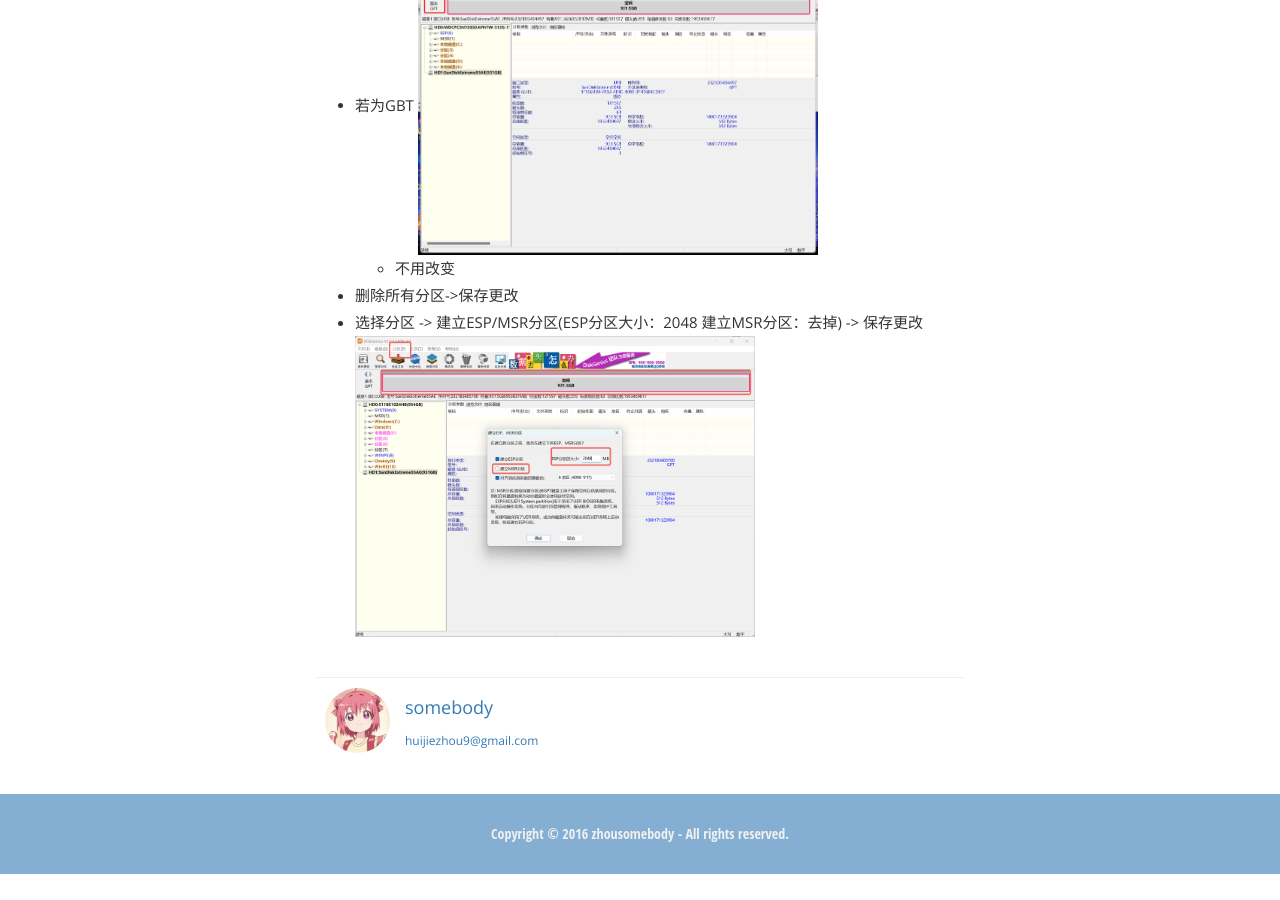
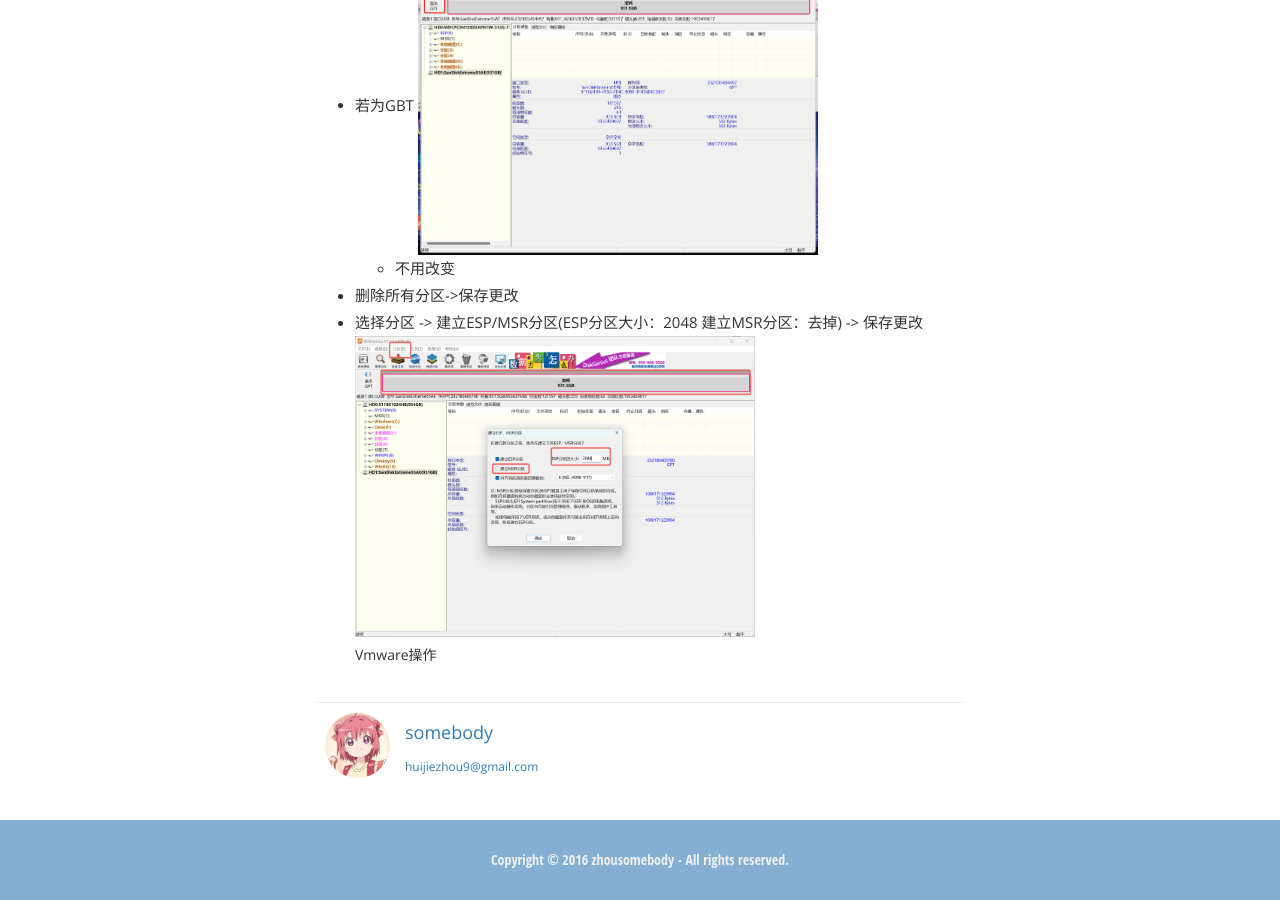
Before and after one commit to zhousomebody/zhousomebody.github.io, a Jekyll site: the page built from _posts/2024-01-15-Ubuntu-install.md, in a window 1280 px wide and 900 px high, scrolled down 1274 px. Built offline with Jekyll 4.4.1, drawn with Linux system fonts in a browser that asks for light colours; Markdown is read by kramdown in place of the engine named in the settings; before the commit the page ends 2148 px from its top, so only the background shows below that.

Commit message:
Update 2024-01-15-Ubuntu-install.md

```diff
--- a/_posts/2024-01-15-Ubuntu-install.md
+++ b/_posts/2024-01-15-Ubuntu-install.md
@@ -25,3 +25,4 @@ excerpt_separator: "##"
   - 不用改变
 - 删除所有分区->保存更改
 - 选择分区 -> 建立ESP/MSR分区(ESP分区大小：2048 建立MSR分区：去掉) -> 保存更改<img src="/assets/img/Ubuntu/5.png" width="400px">
+##### Vmware操作
```
